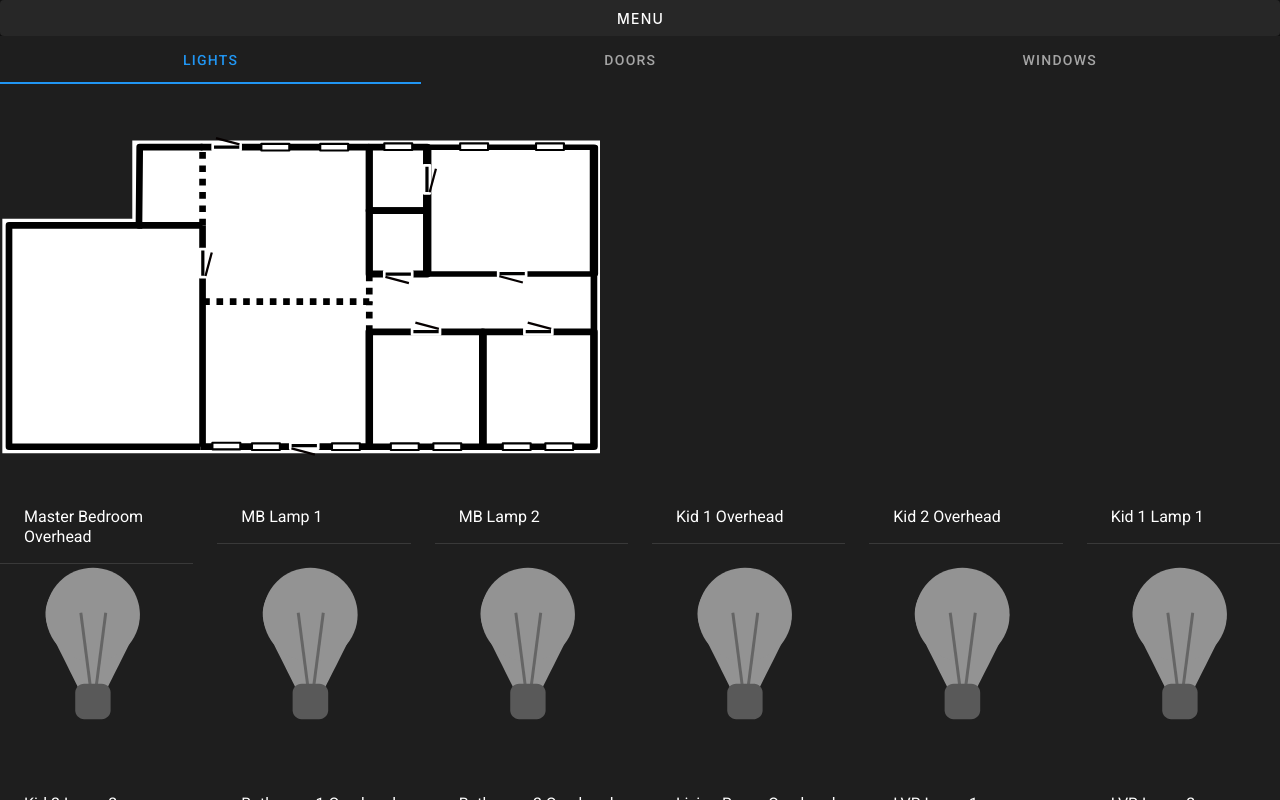
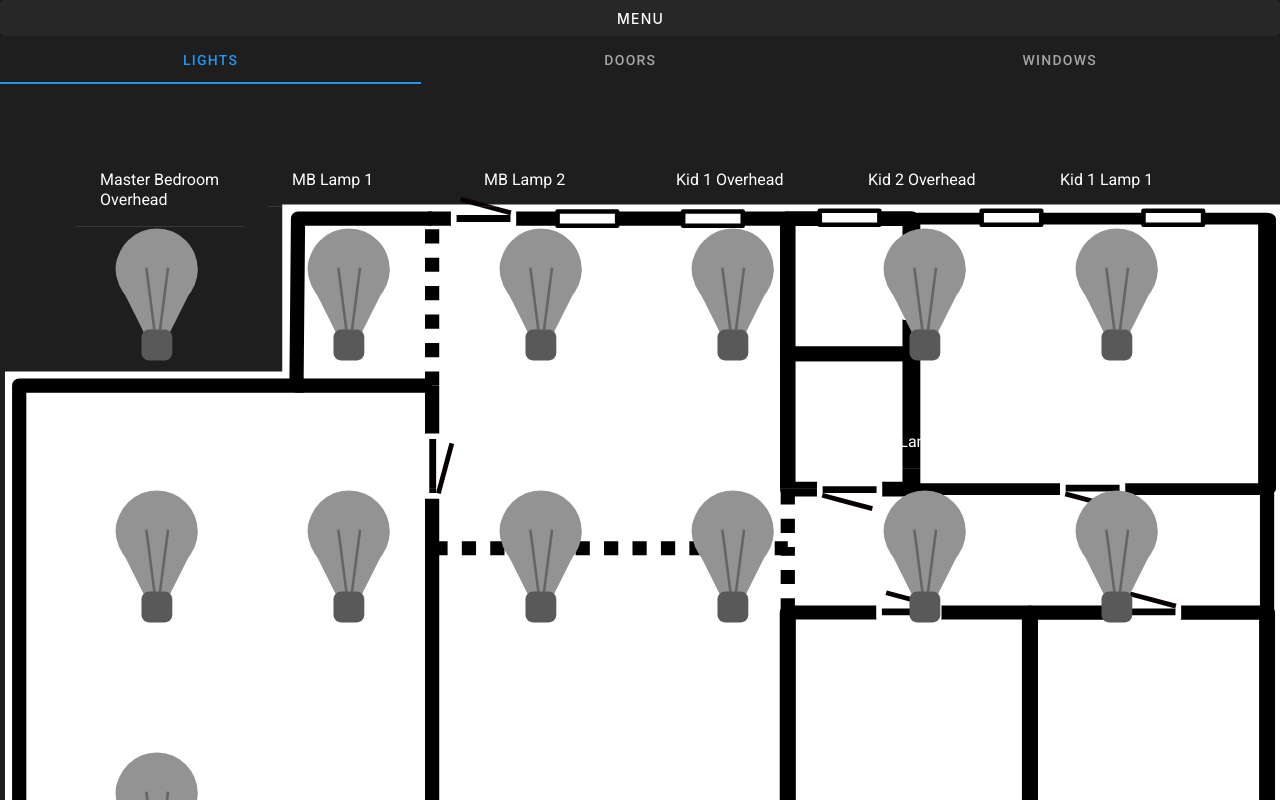
Before and after one commit to dwheele498/cs499smart_home, a Vue app in the folder smarthome/: page /lights in a window 1280 px wide. Shown: the top 800 px of the page. Built offline with nearby package versions, Linux system fonts and the light colour scheme; no server answers.

Commit message:
minor changes to layout

```diff
--- a/smarthome/src/views/HomeTabs/HomeDoors.vue
+++ b/smarthome/src/views/HomeTabs/HomeDoors.vue
@@ -1,4 +1,6 @@
 <template>
+<v-img src="../../assets/homeicons/FloorPlan.svg" align-center>
+<v-container fill-height align-center class="my-6">
 <v-row>
         <v-col v-for=" k of Object.keys(doors)" :key="k" cols="12" md="2">
           <v-banner class="flex-grow-1 text-left"
@@ -27,7 +29,8 @@
           </v-item>
         </v-col>
 </v-row>
-
+</v-container>
+  </v-img>
 </template>
 
 <script lang="ts">
--- a/smarthome/src/views/HomeTabs/HomeLights.vue
+++ b/smarthome/src/views/HomeTabs/HomeLights.vue
@@ -1,11 +1,7 @@
 <template>
-  <v-img>
-  <img
-  src="../../assets/homeicons/FloorPlan.svg"
-  height="500"
-  width="600"
-  >
+  <v-img src="../../assets/homeicons/FloorPlan.svg" align-center>
 
+    <v-container fill-height align-center class="my-6">
       <v-row>
       <v-col v-for="k in Object.keys(lights)" :key="k" md="2">
         <v-banner class="flex-grow-1 text-left"
@@ -29,11 +25,11 @@
             >
               <img src="../../assets/homeicons/LightOff.svg">
             </div>
-
           </v-img>
           </v-item>
         </v-col>
       </v-row>
+    </v-container>
   </v-img>
 
 </template>
--- a/smarthome/src/views/HomeTabs/HomeWindows.vue
+++ b/smarthome/src/views/HomeTabs/HomeWindows.vue
@@ -1,4 +1,6 @@
 <template>
+<v-img src="../../assets/homeicons/FloorPlan.svg" align-center>
+<v-container fill-height align-center class="my-6">
   <v-row>
         <v-col v-for="k in Object.keys(windows)" :key="k" md="2" align-self="center">
           <v-banner class="flex-grow-1 text-left"
@@ -28,6 +30,8 @@
           </v-item>
         </v-col>
       </v-row>
+      </v-container>
+  </v-img>
 </template>
 
 <script lang="ts">
```
Lines whose indentation alone changed are shown as unchanged.
